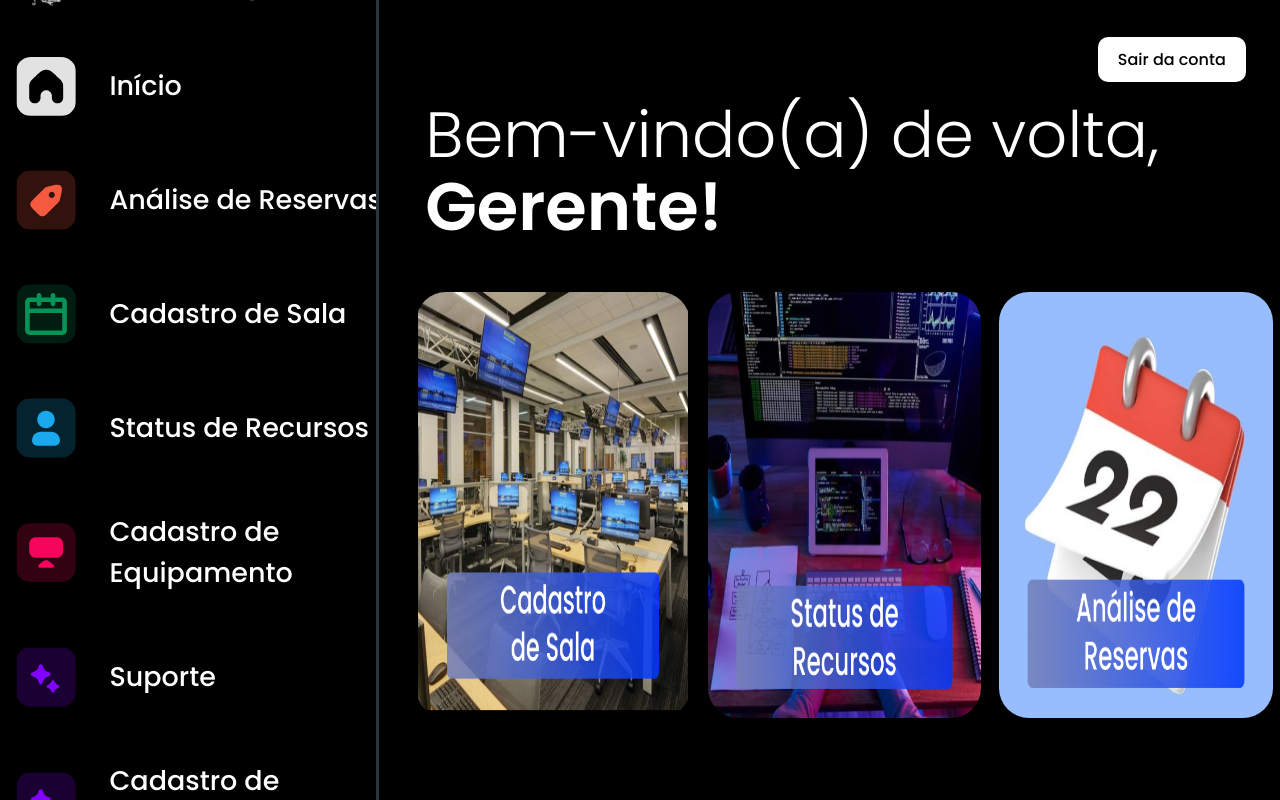
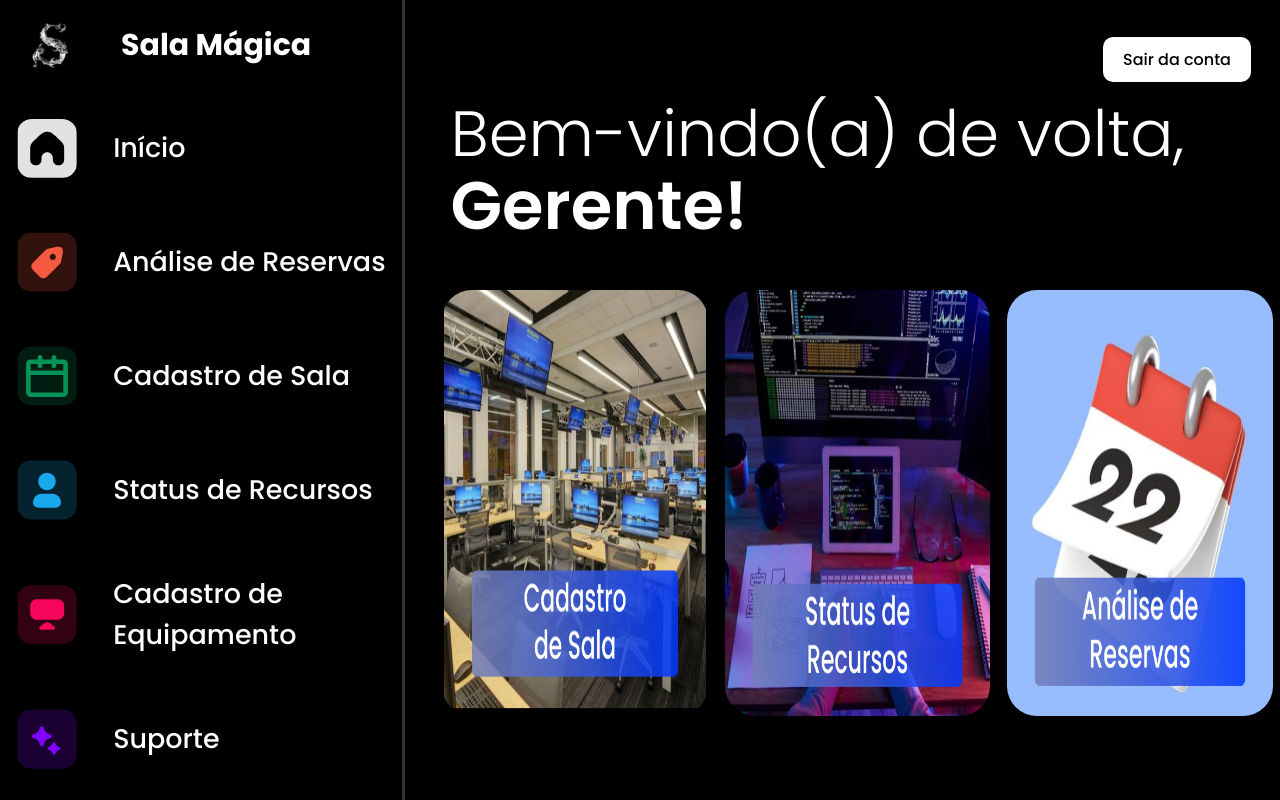
Before and after one commit to JoaoMotaSilva10/SalaMagicaFront, a React (Vite) app: page / in a window 1280 px wide. Built offline with nearby package versions, Linux system fonts and the light colour scheme.

Commit message:
consertei a sidebar

```diff
--- a/src/Sidebar/Sidebar.css
+++ b/src/Sidebar/Sidebar.css
@@ -1,10 +1,9 @@
 .sidebar {
-    width: 30%;
+    width: 32%;
     padding: 10px;
     display: flex;
     flex-direction: column;
     align-items: flex-start;
-    justify-content: center;
     background-color: black;
     overflow-x: auto;
     border-right: 3px solid #2f3336;
```
